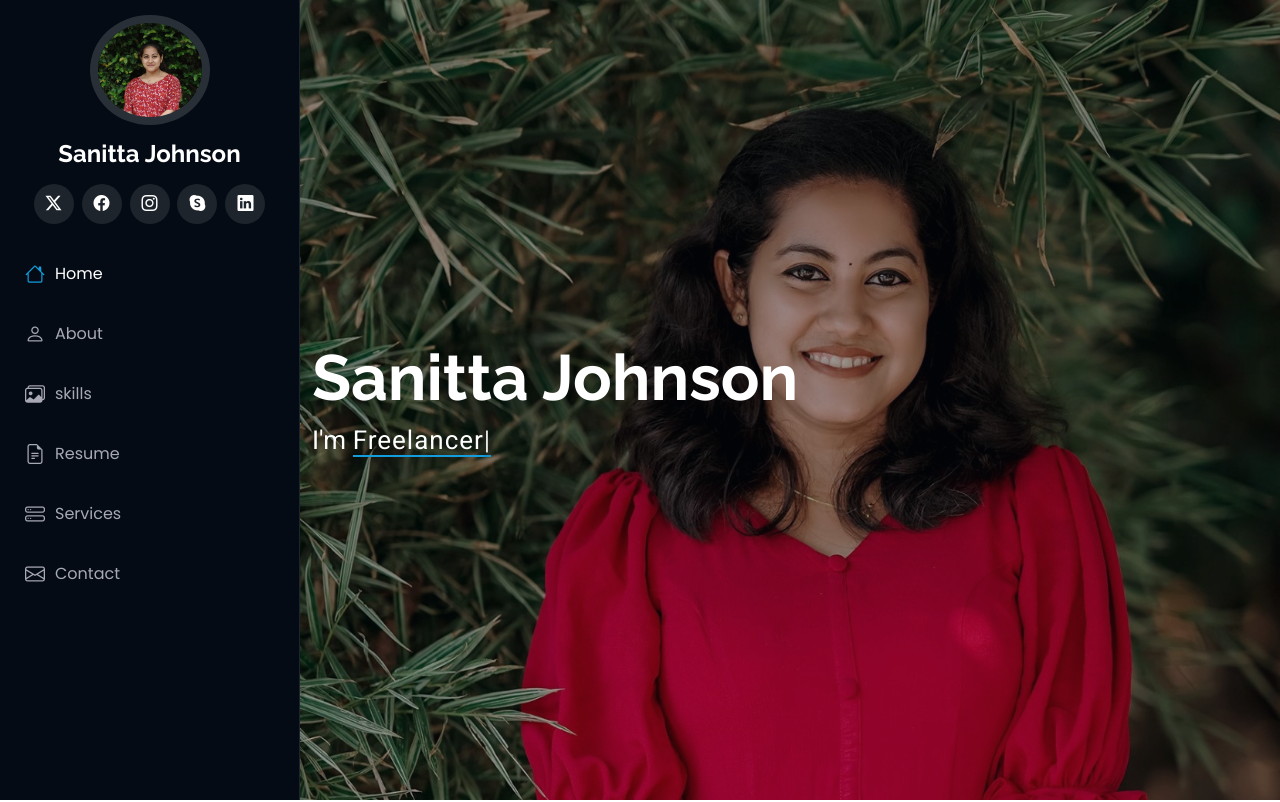
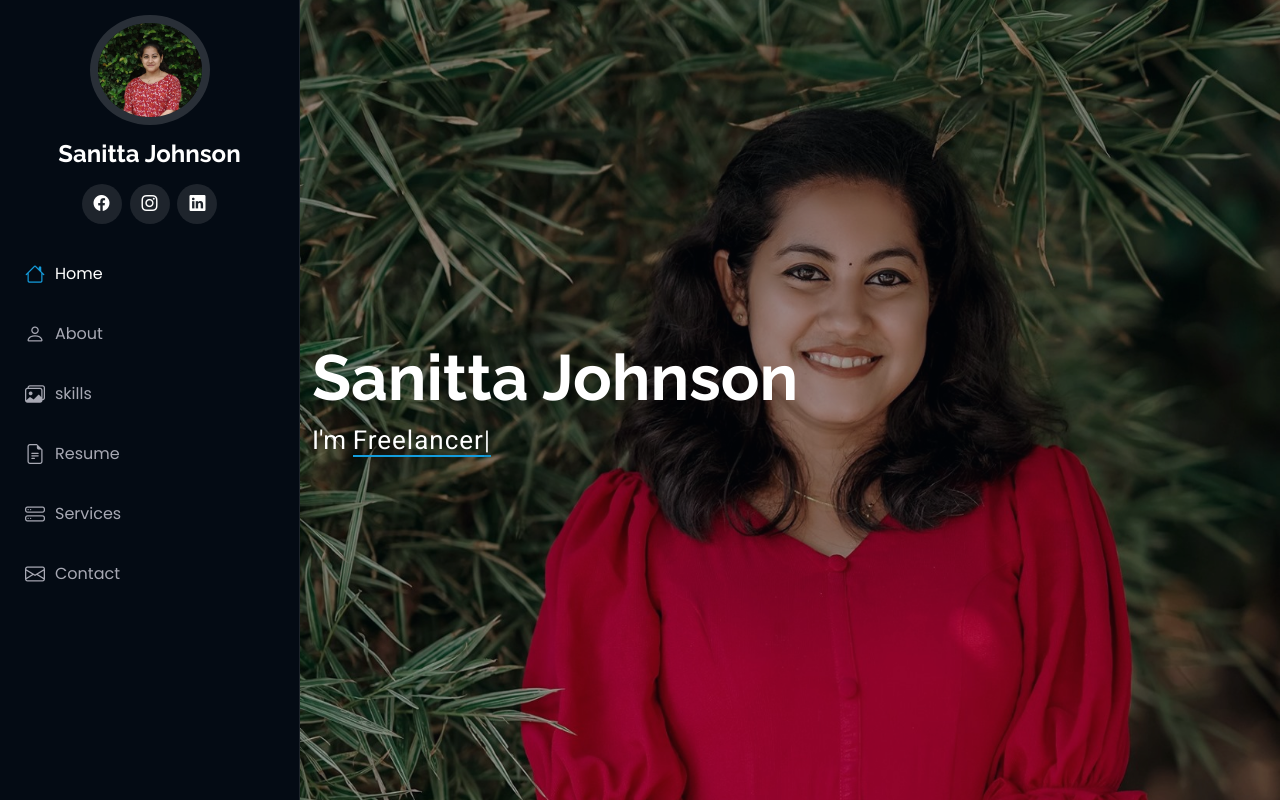
Before and after one commit to sanitta2002/iPortfolio, a plain HTML site: page index.html in a window 1280 px wide. Shown: the top 802 px of the page. Drawn offline with nearby package versions, Linux system fonts and the light colour scheme.

Commit message:
modified

```diff
--- a/index.html
+++ b/index.html
@@ -48,11 +48,9 @@
     </a>
 
     <div class="social-links text-center">
-      <a href="#" aria-label="link to twitter" class="twitter"><i class="bi bi-twitter-x"></i></a>
-      <a href="#" aria-label="link to facebook" class="facebook"><i class="bi bi-facebook"></i></a>
-      <a href="#" aria-label="link to instagram" class="instagram"><i class="bi bi-instagram"></i></a>
-      <a href="#" aria-label="link to skype" class="google-plus"><i class="bi bi-skype"></i></a>
-      <a href="#" aria-label="link to linkedin" class="linkedin"><i class="bi bi-linkedin"></i></a>
+      <a href="https://www.facebook.com/" aria-label="link to facebook" class="facebook"><i class="bi bi-facebook"></i></a>
+      <a href="https://www.instagram.com/sanitta_johnson/" aria-label="link to instagram" class="instagram"><i class="bi bi-instagram"></i></a>
+      <a href="https://in.linkedin.com/" aria-label="link to linkedin" class="linkedin"><i class="bi bi-linkedin"></i></a>
     </div>
 
     <nav id="navmenu" class="navmenu">
@@ -328,7 +326,7 @@
                 <i class="bi bi-envelope flex-shrink-0"></i>
                 <div>
                   <h3>Email Us</h3>
-                  <p>sanittajohnson28@gmail.com</p>
+                  <p><a href="mailto:someone@example.com">sanittajohnson28@gmail.com</a></p>
                 </div>
               </div><!-- End Info Item -->
 
```
